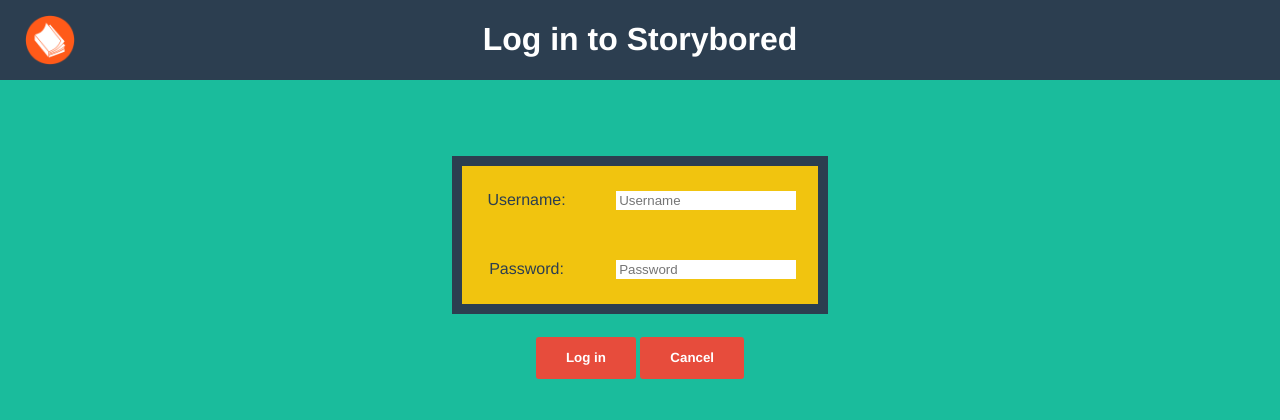
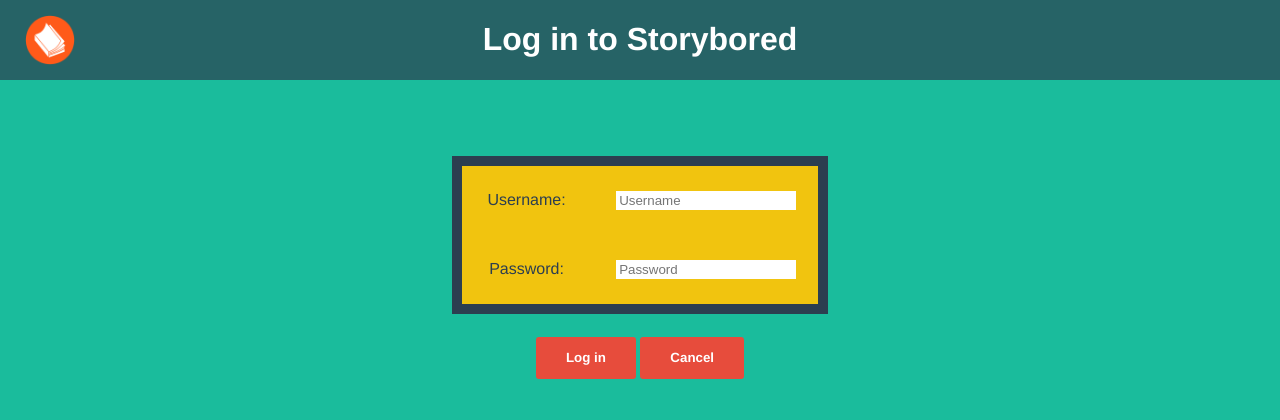
Before and after one commit to y4smeen/Storybored, a Flask app: page /login/ in a window 1280 px wide. Shown: the top 420 px of the page. Run offline with Flask 2, Linux system fonts and the light colour scheme.

Commit message:
updated header for login

```diff
--- a/static/style.css
+++ b/static/style.css
@@ -248,6 +248,9 @@ table.bottomBorder th {
     left:0; right:0;
     height: 80px;
     background-color: #2c3e50;
+    filter: alpha(opacity=70);
+    -moz-opacity: 0.7;
+    opacity: 0.7;
 }
 .smalllogo {
   position: absolute;
--- a/templates/login.html
+++ b/templates/login.html
@@ -8,8 +8,8 @@ Log In
 
 {% block contents %}
 
-<div class="loginheader">
-<img id="logo" class="smalllogo" src="{{ url_for('static', filename='ebook_circle.png') }}" alt="storyboredlogo" height="50"><h1>Log in to Storybored</h1></div>
+<div class="loginheader"></div>
+<img id="logo" class="smalllogo" src="{{ url_for('static', filename='ebook_circle.png') }}" alt="storyboredlogo" height="50"><h1 class="headtext">Log in to Storybored</h1>
 <div class="loginbody">
 {% if error %}
 <div class="error">
```
